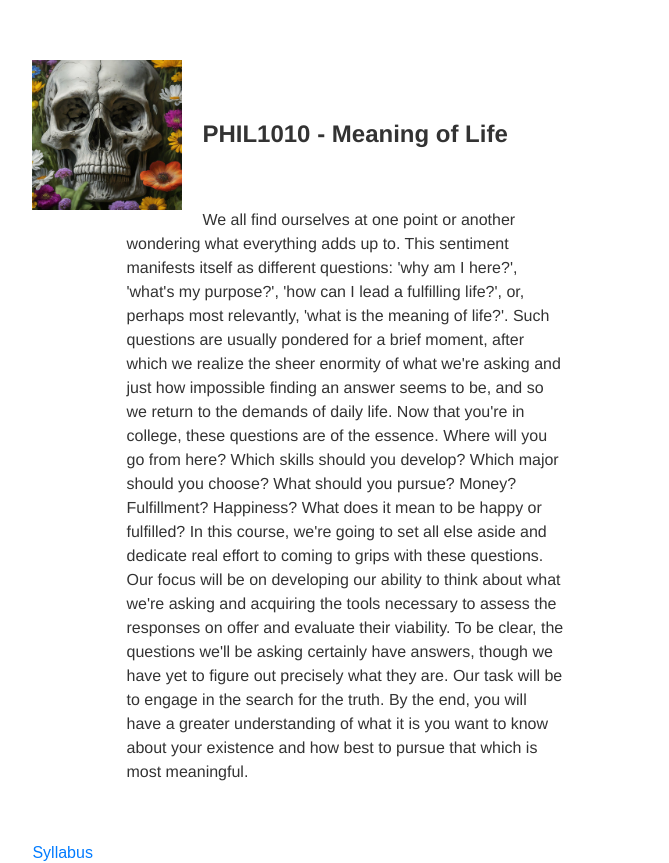
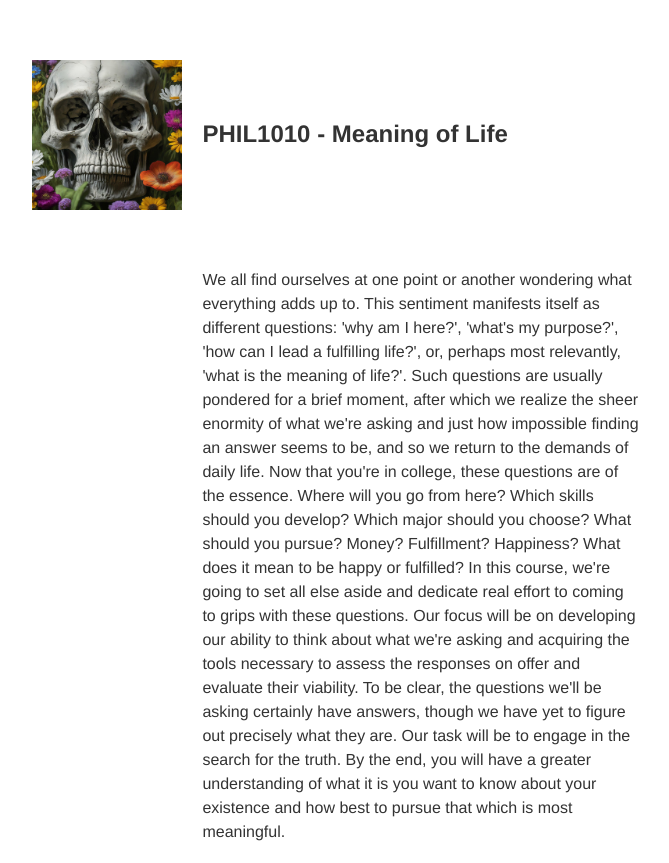
Before and after one commit to kevinjpatton/kevinjpatton.github.io, a Jekyll site: the page built from test.html, in a window 1280 px wide. Shown: the part 348-1211 px from the top of the page, without its empty margins (294-963 px from the left). Built offline with Jekyll 4.4.1, drawn with Linux system fonts in a browser that asks for light colours; Markdown is read by kramdown in place of the engine named in the settings; grey boxes are pictures that could not be loaded.

Commit message:
Update test.css

```diff
--- a/css/test.css
+++ b/css/test.css
@@ -203,7 +203,7 @@ p span[onclick]:hover {
 }
 
 .course p {
-  float: lef;
+  float: left;
     font-size: 1em;
     line-height: 1.5;
 }
```
